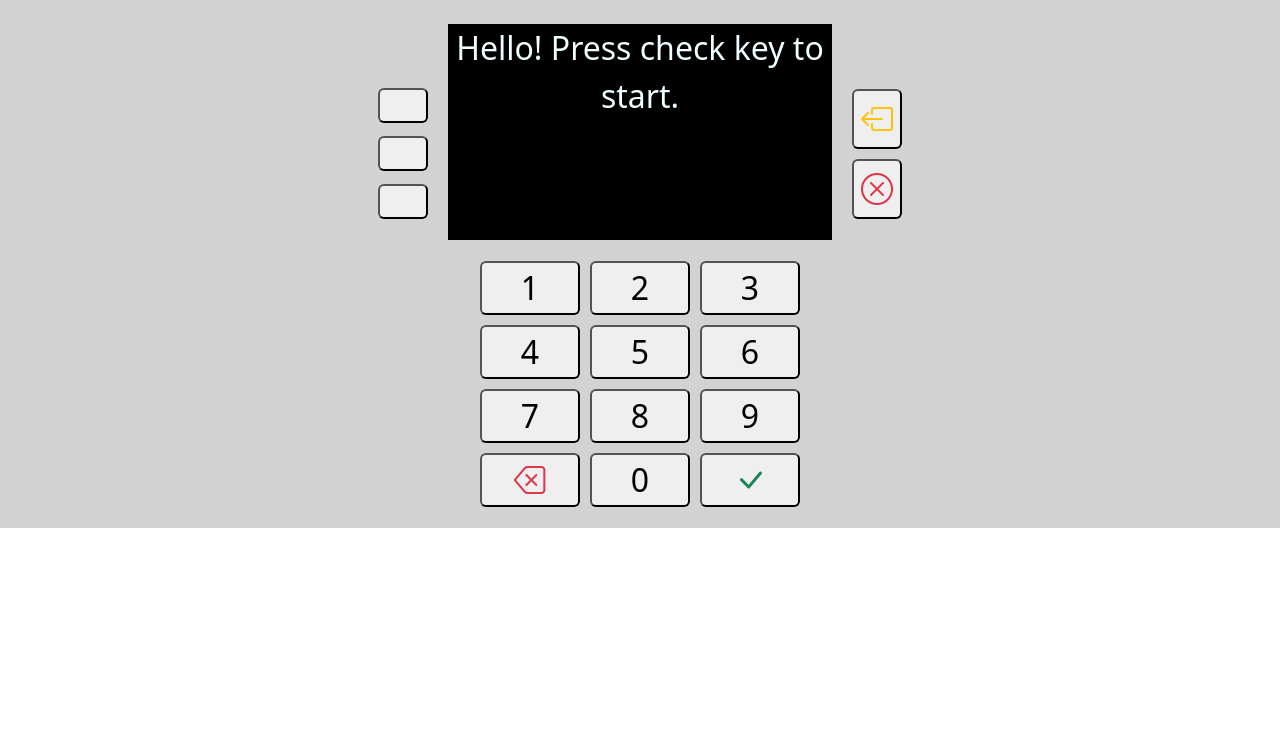
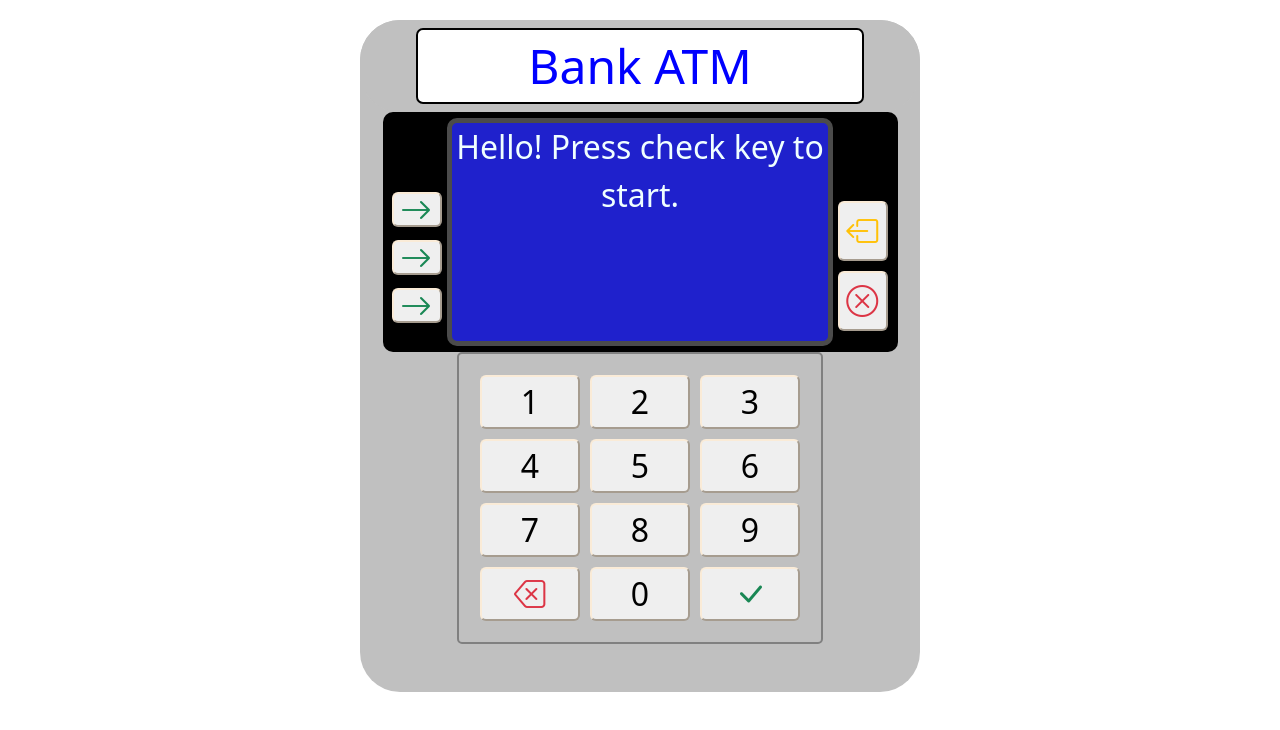
Before and after one commit to rusanrod/DEVF-INTRO-JS, a plain HTML site: page Proyecto/index.html in a window 1280 px wide. Drawn offline with nearby package versions, Linux system fonts and the light colour scheme.

Commit message:
ultimos cambios

```diff
--- a/Proyecto/app.js
+++ b/Proyecto/app.js
@@ -107,6 +107,21 @@ function align2center(){
     })
 }
 
+function loadingAnimation(){
+    data2.textContent = ""
+    const carga = document.createElement("div")
+    carga.className = "lds-ellipsis"
+    carga.innerHTML = "<div></div><div></div><div></div><div></div>"
+    data2.appendChild(carga)
+}
+
+function errorAnimation(){
+    data2.textContent = ""
+    const error = document.createElement("div")
+    error.className = "blink_me"
+    error.innerHTML = `<i class="bi bi-x-circle"></i>`
+    data2.appendChild(error)
+}
 function state_machine(state){
     switch(state){
         case 0: //Start
@@ -157,7 +172,8 @@ function state_machine(state){
             input = ""
             message.textContent = "Validating" //cambio por tiempo
             data1.textContent = ""
-            data2.textContent = "_"
+            loadingAnimation()
+            // data2.textContent = "_"
             data3.textContent = ""
             cliente = clientsStored[btn_input]
             if(cliente){    //ID correcto
@@ -269,7 +285,7 @@ function state_machine(state){
             cState = 20
             message.textContent = "Wrong NIP"
             data1.textContent = ""
-            data2.textContent = "XXXX"
+            errorAnimation()
             data3.textContent = ""
             nState = 2
             setTimeout(()=>state_machine(nState),2000)
@@ -282,8 +298,9 @@ function state_machine(state){
             align2center()
             message.textContent = "Error: Your balance can't be either higher than $990 or lower than $10"
             data1.textContent = ""
-            data2.textContent = "XXXX"
             data3.textContent = ""
+            errorAnimation()
+
             nState = 5
             setTimeout(()=>state_machine(nState),3000)
         break;
@@ -295,8 +312,8 @@ function state_machine(state){
             align2center()
             message.textContent = "See you later!"
             data1.textContent = ""
-            data2.textContent = ""
             data3.textContent = ""
+            loadingAnimation()
             nState = 0
             setTimeout(()=>state_machine(nState),1500)
         break;
--- a/Proyecto/index.html
+++ b/Proyecto/index.html
@@ -18,41 +18,34 @@
     <link rel="stylesheet" href="./styles.css" />
   </head>
   <body>
-    <main class="whole ATM">
-      <div class="screen ATM">
-        <div class="btns btn_left mb-3">
-          <button
-            class="key l_btn mb-2"
-            id="l1"
-            onclick="left_pressed(this.id)"
+    <main>
+        <div class="whole ATM">
+            <div class="title ATM">
+                <div class="txt-cont my-2">Bank ATM</div>
+            </div>
+            <div class="middle">
+                <div class="interface ATM">
+                    <div class="btns btn_left mb-4">
+                      <button class="key l_btn mb-2" id="l1" onclick="left_pressed(this.id)"
                         data-bs-toggle="tooltip"
                         data-bs-placement="top"
                         data-bs-custom-class="custom-tooltip"
-            title="Option 1."
-          ></button>
-          <button
-            class="key l_btn mb-2"
-            id="l2"
-            onclick="left_pressed(this.id)"
+                        title="Option 1."><i class="bi bi-arrow-right text-success"></i></button>
+                      <button class="key l_btn mb-2" id="l2" onclick="left_pressed(this.id)"
                         data-bs-toggle="tooltip"
                         data-bs-placement="top"
                         data-bs-custom-class="custom-tooltip"
-            title="Option 2."
-          ></button>
-          <button
-            class="key l_btn"
-            id="l3"
-            onclick="left_pressed(this.id)"
+                        title="Option 2."><i class="bi bi-arrow-right text-success"></i></button>
+                      <button class="key l_btn" id="l3" onclick="left_pressed(this.id)"
                         data-bs-toggle="tooltip"
                         data-bs-placement="top"
                         data-bs-custom-class="custom-tooltip"
-            title="Option 3."
-          ></button>
+                        title="Option 3."><i class="bi bi-arrow-right text-success"></i></button>
                     </div>
                     <div class="display ATM">
                       <!-- here I will display the data -->
                       <span id="mensaje">Hello! Press check key to start.</span>
-          <div id="vis_data" class="mt-1">
+                      <div id="vis_data" class="mt-2">
                         <p class="my-0 text-center" id="vis_data1"></p>
                         <p class="my-0 text-center" id="vis_data2"></p>
                         <p class="my-0 text-center" id="vis_data3"></p>
@@ -70,21 +63,17 @@
                       >
                         <i class="bi bi-box-arrow-left text-warning"></i>
                       </button>
-          <button
-            class="key l_btn r"
-            id="r2"
-            onclick="cancel()"
-            data-bs-toggle="tooltip"
-            data-bs-placement="top"
-            data-bs-custom-class="custom-tooltip"
-            title="Cancel operation."
-          >
+                      <button class="key l_btn r"id="r2" onclick="cancel()"
+                      data-bs-toggle="tooltip" data-bs-placement="top"
+                      data-bs-custom-class="custom-tooltip" title="Cancel operation.">
                         <i class="bi bi-x-circle text-danger"></i>
                       </button>
                       <!-- <button class="key l_btn" id="r3"> </button> -->
                     </div>
                   </div>
-      <div class="keyboard ATM">
+            </div>
+
+            <div class="keyboard ATM mb-5">
               <button class="key" id="1" onclick="key_pressed(this.id)">1</button>
               <button class="key" id="2" onclick="key_pressed(this.id)">2</button>
               <button class="key" id="3" onclick="key_pressed(this.id)">3</button>
@@ -119,6 +108,7 @@
             </div>
             <script src="./app.js"></script>
             <script src="./cuentas.js"></script>
-    </main>
+          </div>
+    <!-- <footer><div class="lds-ellipsis"><div></div><div></div><div></div><div></div></div></footer> -->
   </body>
 </html>
--- a/Proyecto/styles.css
+++ b/Proyecto/styles.css
@@ -1,27 +1,50 @@
+main{
+    display: flex;
+    flex-direction: row;
+    justify-content: center;
+    align-items: center;
+}
 .whole{
-    background-color: lightgray;
+    position: absolute;
+    top: 20px;
+    background-color: silver;
     display: flex;
     flex-flow: column nowrap;
     justify-content: center;
+    width: auto;
+    border-radius:40px;
+
 }
-.screen{
+.middle{
     /* border: 1px solid #000; */
-    align-self: center;
+    width: 35rem;
+    height: 15rem;
+    display: flex;
+    flex-flow: row nowrap;
+    justify-content: center;
+}
+.interface{
+    /* align-self: center; */
     display: flex;
     flex-flow: row nowrap ;
     justify-content: center;
     align-items: flex-end;
-    width: 40rem;
-    height: 15rem;
+    width: 515px;
+    height: 100%;
+    background-color: rgb(0, 0, 0);
+    border-radius: 10px;
 }
+
 .display{
-    width: 60%;
-    height: 90%;
-    background-color: #000;
+    width: 75%;
+    height: 95%;
+    background-color: rgb(31, 33, 204);
+    align-self: center;
     color: azure;
     font-size: 2rem;
     text-align: center;
-    /* border:  5px solid rgb(138, 16, 16); */
+    border:  5px solid rgb(75, 75, 75);
+    border-radius: 10px;
 }
 
 .debug{
@@ -31,16 +54,19 @@
 .keyboard{
     align-self: center;
     padding: 1rem;
-    /* border:  5px solid #000; */
+    border:  2px solid gray;
+    border-radius: 5px;
     display: grid;
     grid-template-columns: repeat(3,1fr);
     grid-template-rows: repeat(4,1fr);
+    background-color: silver
 }
 .key{
     width: 100px;
     margin: 5px;
     font-size: 2rem;
     border-radius: 6px;
+    border-color: antiquewhite;
 }
 
 .key:active{
@@ -49,21 +75,113 @@
 }
 .btns{
     /* border:  5px solid rgb(138, 16, 16); */
+    /* border-color: antiquewhite; */
     display: flex;
     flex-flow: column nowrap;
     justify-content: flex-end;
-    align-items: center;
+    align-items:flex-end;
     height: 150px;
-    width: 90px;
+    width: auto;
 }
 
+.btn_right{
+    align-items:flex-start;
+}
 
 .l_btn{
     /* border:  5px solid rgb(138, 16, 16); */
     height: 35px;
     width: 50px;
+    display: flex;
+    align-items: center;
 }
 
 .r{
     height: 60px;
 }
+
+.title{
+    display: flex;
+    justify-content: center;
+    font-size: 3rem;
+    background-color: silver;
+    border-radius: 40px;
+
+}
+.txt-cont{
+    align-self: center;
+    width: 80%;
+    height: auto;
+    background-color: white;
+    text-align: center;
+    color: blue;
+    border: 2px solid black;
+    border-radius: 7px;
+}
+/* animacion de carga */
+.lds-ellipsis {
+    display: inline-block;
+    position: relative;
+    width: 80px;
+    height: 80px;
+    z-index: 1;
+  }
+  .lds-ellipsis div {
+    position: absolute;
+    top: 33px;
+    width: 13px;
+    height: 13px;
+    border-radius: 50%;
+    background: #fff;
+    animation-timing-function: cubic-bezier(0, 1, 1, 0);
+  }
+  .lds-ellipsis div:nth-child(1) {
+    left: 8px;
+    animation: lds-ellipsis1 0.6s infinite;
+  }
+  .lds-ellipsis div:nth-child(2) {
+    left: 8px;
+    animation: lds-ellipsis2 0.6s infinite;
+  }
+  .lds-ellipsis div:nth-child(3) {
+    left: 32px;
+    animation: lds-ellipsis2 0.6s infinite;
+  }
+  .lds-ellipsis div:nth-child(4) {
+    left: 56px;
+    animation: lds-ellipsis3 0.6s infinite;
+  }
+  @keyframes lds-ellipsis1 {
+    0% {
+      transform: scale(0);
+    }
+    100% {
+      transform: scale(1);
+    }
+  }
+  @keyframes lds-ellipsis3 {
+    0% {
+      transform: scale(1);
+    }
+    100% {
+      transform: scale(0);
+    }
+  }
+  @keyframes lds-ellipsis2 {
+    0% {
+      transform: translate(0, 0);
+    }
+    100% {
+      transform: translate(24px, 0);
+    }
+  }
+  /* parpadeo de error */
+  .blink_me {
+    animation: blinker 1s linear infinite;
+  }
+
+  @keyframes blinker {
+    50% {
+      opacity: 0;
+    }
+  }
```
Lines whose indentation alone changed are shown as unchanged.
